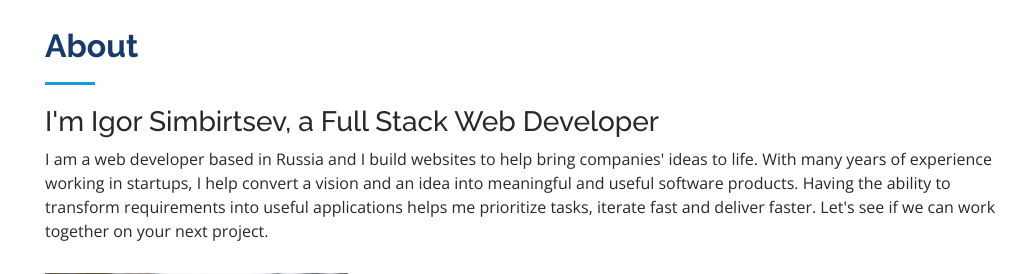
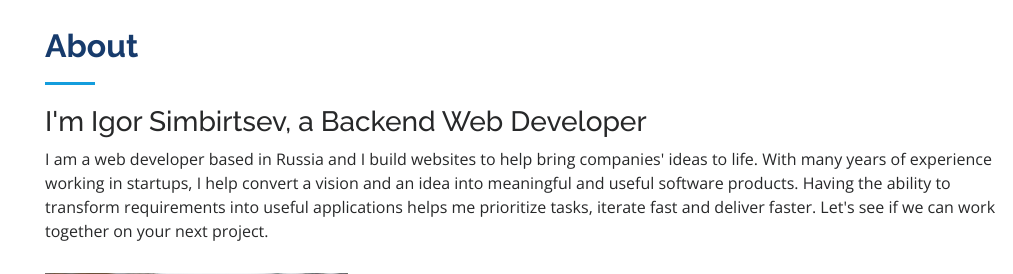
Before and after one commit to igorsimb/igorsimb.ru, a Django app: page /en/ in a window 1280 px wide. Shown: the part 833-1107 px from the top of the page, without its empty margins (267-1280 px from the left). Run offline with Django 3.2, Linux system fonts and the light colour scheme; parts of the project's set-up code (start-up, migrations or seed data) failed here and were passed over; some libraries are stand-ins or nearby versions.

Commit message:
chore(about): Full Stack -> Backend

```diff
--- a/core/templates/core/partials/about.html
+++ b/core/templates/core/partials/about.html
@@ -6,7 +6,7 @@
 
         <div class="section-title">
             <h2>{% translate "About" %}</h2>
-            <h3 class="h3">{% translate "I'm Igor Simbirtsev, a Full Stack Web Developer" %}</h3>
+            <h3 class="h3">{% translate "I'm Igor Simbirtsev, a Backend Web Developer" %}</h3>
             <p>{% translate "I am a web developer based in Russia and I build websites to help bring companies' ideas to life. With many years of experience working in startups, I help convert a vision and an idea into meaningful and useful software products. Having the ability to transform requirements into useful applications helps me prioritize tasks, iterate fast and deliver faster. Let's see if we can work together on your next project." %}</p>
         </div>
 
```
